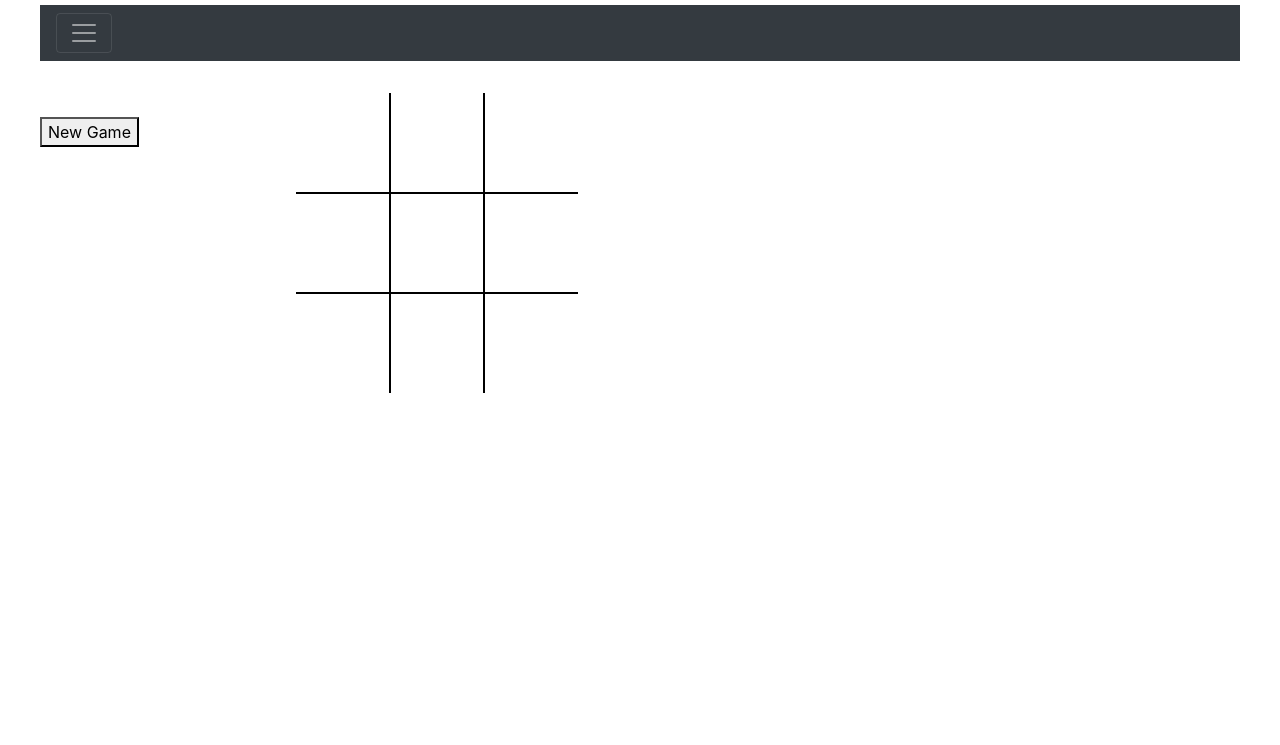
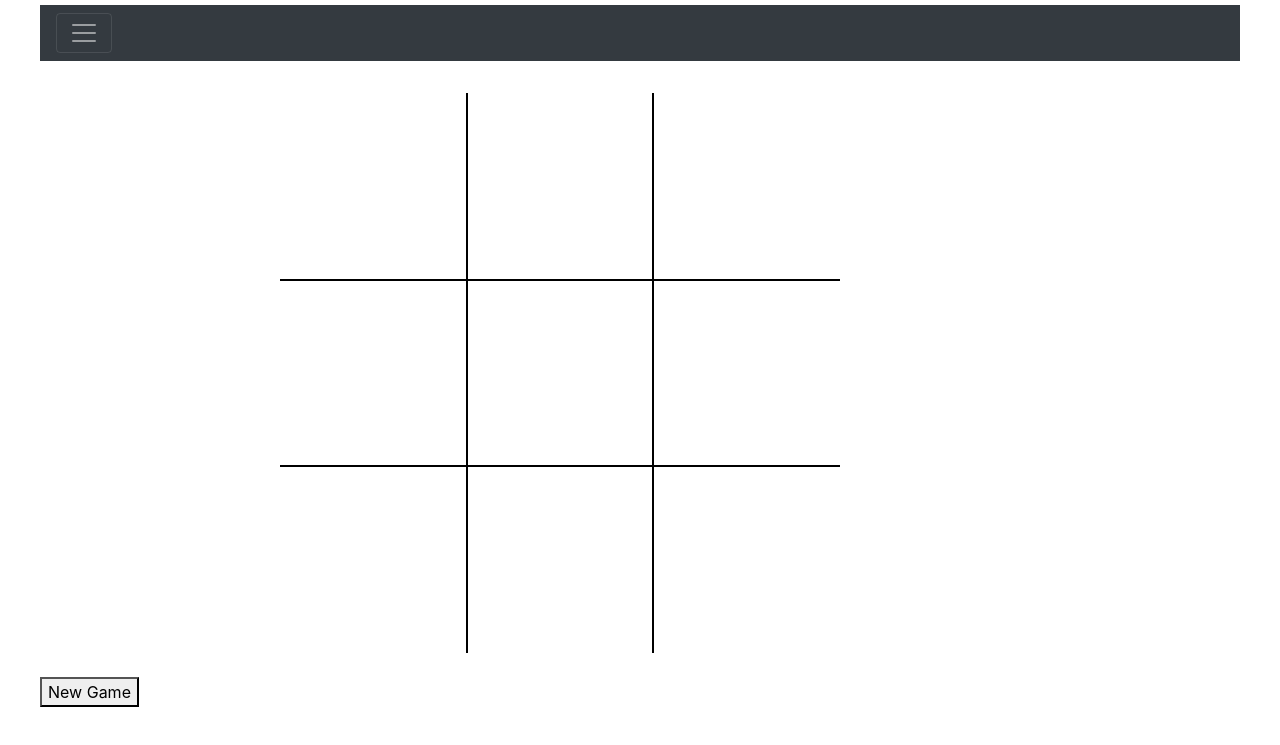
Before and after one commit to yingsongsana/tic-tac-toe-client, a website built with webpack: page index.html in a window 1280 px wide. Shown: the part 91-836 px from the top of the page. Before the commit the page ends 800 px from the top, so only its background shows below. Built offline with nearby package versions, Linux system fonts and the light colour scheme.

Commit message:
Added additional styling to board.
Adjusted size of X and O. Prevented board changing size with
each move.

```diff
--- a/assets/styles/index.scss
+++ b/assets/styles/index.scss
@@ -13,9 +13,11 @@ body {
 }
 
 .game-board {
-  position: absolute;
+  height: 70vmin;
   margin-left: 20%;
   margin-right: 20%;
+  width: 70vmin;
+
 }
 
 .box {
@@ -23,9 +25,36 @@ body {
   background-color: none;
   border: 1px solid black;
   display: flex;
-  height: 100px;
+  font-size: 15vmin;
+  height: calc(100% / 3);
   justify-content: center;
 }
+
+// from CSS lesson
+// .game-board {
+//   height: 70vmin;
+//   margin: auto;
+//   width: 70vmin;
+//
+//   .box {
+//     align-items: center;
+//     border-right:  2px solid;
+//     border-top: 2px solid;
+//     cursor: pointer;
+//     display: flex;
+//     font-size: 15vmin;
+//     height: calc(100% / 3);
+//     justify-content: center;
+//
+//     .box:nth-child(3n) {
+//       border-right: 0;
+//     }
+//
+//     .box:nth-child(-n +3) {
+//       border-top: 0;
+//     }
+//   }
+// }
 
 .top {
   border-top: 0;
```
